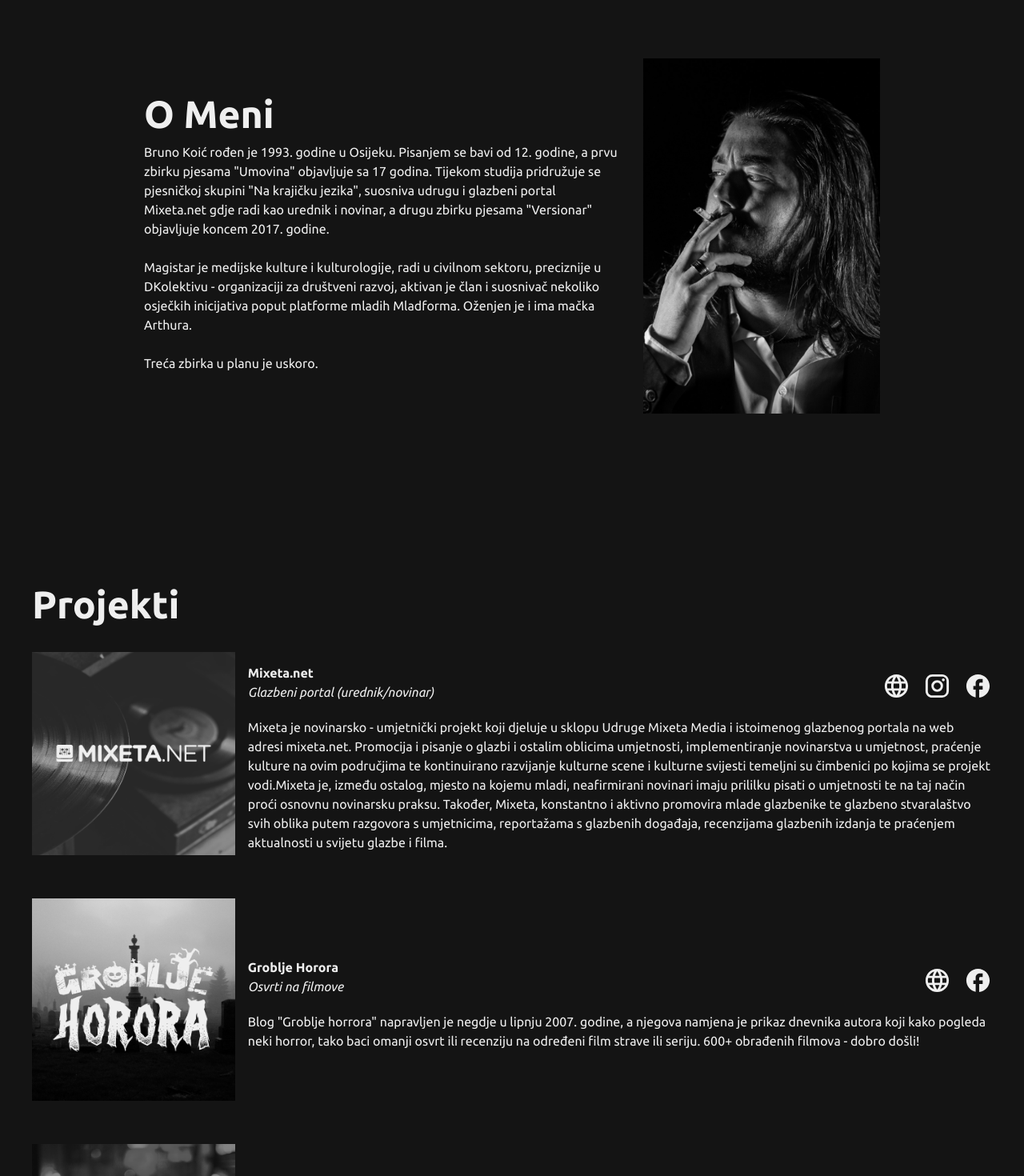
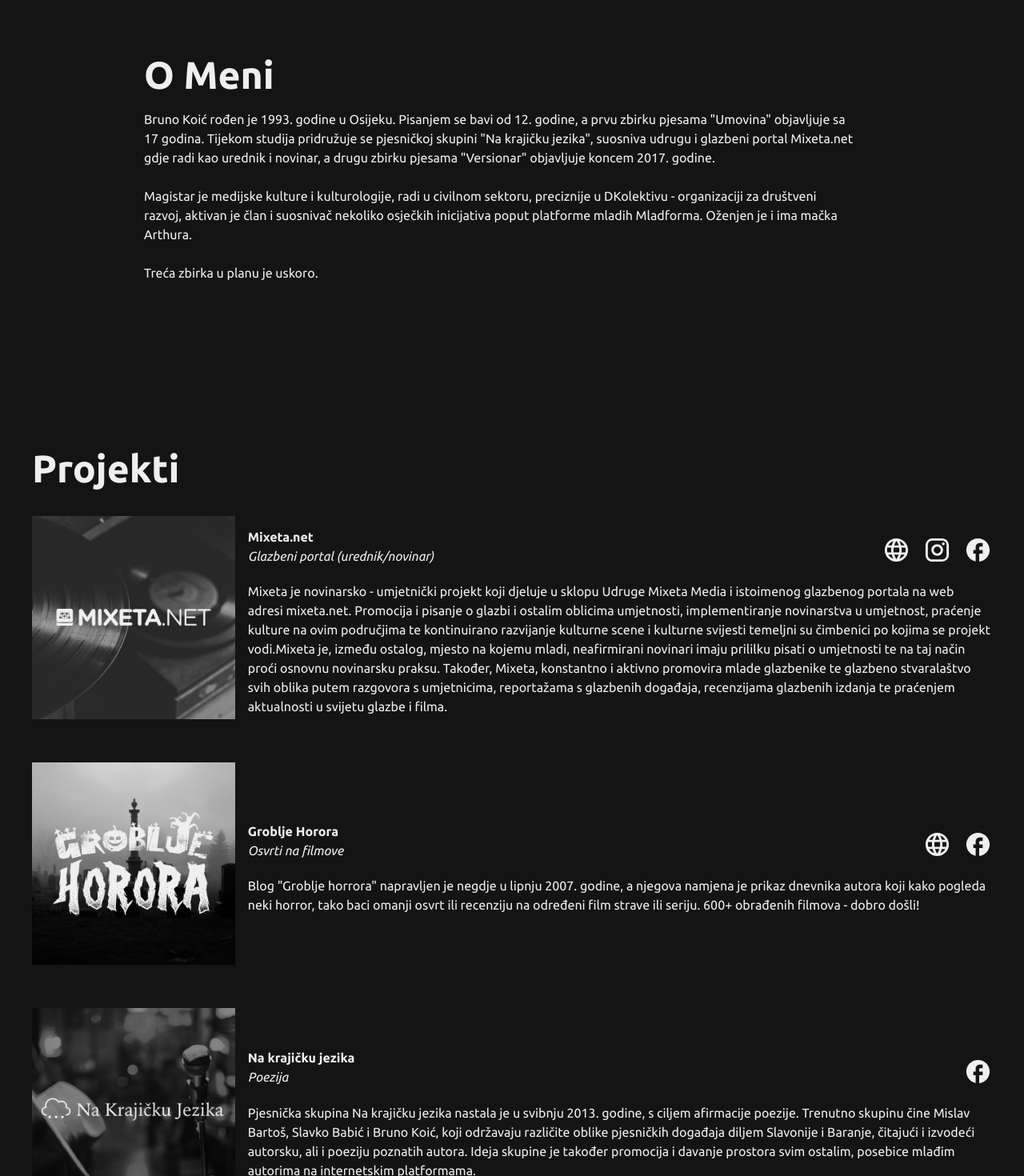
Before and after one commit to robrobac/bruno-koic, a React (Create React App) app: page / in a window 1280 px wide. Shown: the part 960-2430 px from the top of the page at 80% size. Built offline with nearby package versions, Linux system fonts and the light colour scheme.

Commit message:
on scroll reveal animation added: https://www.youtube.com/watch?v=hjbxaYTMhy0

```diff
--- /dev/null
+++ b/src/helpers/Reveal.jsx
@@ -0,0 +1,36 @@
+import React, { useEffect, useRef } from "react";
+import { motion, useInView, useAnimation } from "framer-motion"
+
+const Reveal = ({ children, width = "fit-content" }) => {
+    const ref = useRef(null)
+    const isInView = useInView(ref, {amount: 0.2})
+
+    const mainControls = useAnimation();
+
+    useEffect(() => {
+        if (isInView) {
+            mainControls.start("visible")
+        } else {
+            mainControls.start("hidden")
+        }
+    }, [isInView])
+
+    return (
+      <div ref={ref} style={{ position: "relative", width, overflow: "hidden" }}>
+        <motion.div
+            variants={{
+                hidden: {opacity: 0, y: 50},
+                visible: {opacity: 1, y: 0 },
+            }}
+            initial="hidden"
+            animate={mainControls}
+            transition={{
+                duration: 0.3,
+                delay: 0
+            }}
+        >{children}</motion.div>
+      </div>
+    );
+  };
+
+  export { Reveal };
--- a/src/sections/About.jsx
+++ b/src/sections/About.jsx
@@ -3,10 +3,12 @@
 import "./About.scss"
 
 import profilna from "../images/profilna.png";
+import { Reveal } from '../helpers/Reveal';
 
 function About() {
     return (
         <section className='about'>
+            <Reveal>
             <div className="about-content">
                 <h2>O Meni</h2>
                 <br></br>
@@ -20,8 +22,11 @@
                 Treća zbirka u planu je uskoro.
                 </p>
             </div>
+            </Reveal>
             <div className="profile-image">
+                <Reveal>
                 <img src={profilna} alt='profile'></img>
+                </Reveal>
             </div>
 
         </section>
--- a/src/sections/About.scss
+++ b/src/sections/About.scss
@@ -31,6 +31,7 @@
 
         h2 {
             font-size: 3rem;
+            line-height: 2.5rem;
 
             @media (max-width: 425px) {
                 font-size: 2rem;
--- a/src/sections/Home.jsx
+++ b/src/sections/Home.jsx
@@ -5,15 +5,20 @@
 import umovinacover from "../images/umovinacover.jpg";
 import versionarcover from "../images/versionarcover.png";
 import logo from "../images/logo.svg";
+import { Reveal } from '../helpers/Reveal';
 const versionarpdf = "https://drive.google.com/file/d/1BoFde79xKoVOGxGm-7dDiIhMHbSLM93P/view?usp=sharing";
 
 function Home() {
     return (
+
         <section className='home'>
+
             <div className="title">
                 <img src={logo} alt='logo'></img>
             </div>
+
             <div className="books">
+                <Reveal>
                 <div className='book'>
                     <img src={umovinacover} alt='umovina cover'></img>
                     <div className="book-info">
@@ -26,6 +31,8 @@
                     </div>
                     <button className='inactive' disabled>Download PDF</button>
                 </div>
+                </Reveal>
+                <Reveal>
                 <div className='book'>
                     <img src={versionarcover} alt='versionar cover'></img>
                     <div className="book-info">
@@ -39,8 +46,11 @@
                         <button>Download PDF</button>
                     </a>
                 </div>
+                </Reveal>
             </div>
+
         </section>
+
     )
 }
 
--- a/src/sections/Projects.jsx
+++ b/src/sections/Projects.jsx
@@ -9,11 +9,13 @@
 import FacebookOutlinedIcon from '@mui/icons-material/FacebookOutlined';
 
 import "./Projects.scss"
+import { Reveal } from '../helpers/Reveal';
 
 function Projects() {
     return (
         <section className='projects'>
             <h2>Projekti</h2>
+            <Reveal>
             <div className="project">
                 <div className="project-image">
                     <img src={mixeta} alt='mixeta'></img>
@@ -44,7 +46,9 @@
                     </p>
                 </div>
             </div>
+            </Reveal>
             <hr className='divider'></hr>
+            <Reveal>
             <div className="project">
                 <div className="project-image">
                     <img src={grobljehorora} alt='groblje horora'></img>
@@ -69,7 +73,9 @@
                     </p>
                 </div>
             </div>
+            </Reveal>
             <hr className='divider'></hr>
+            <Reveal>
             <div className="project">
                 <div className="project-image">
                     <img src={nakrajicku} alt='na krajicku jezika'></img>
@@ -91,6 +97,7 @@
                     </p>
                 </div>
             </div>
+            </Reveal>
         </section>
     )
 }
```
